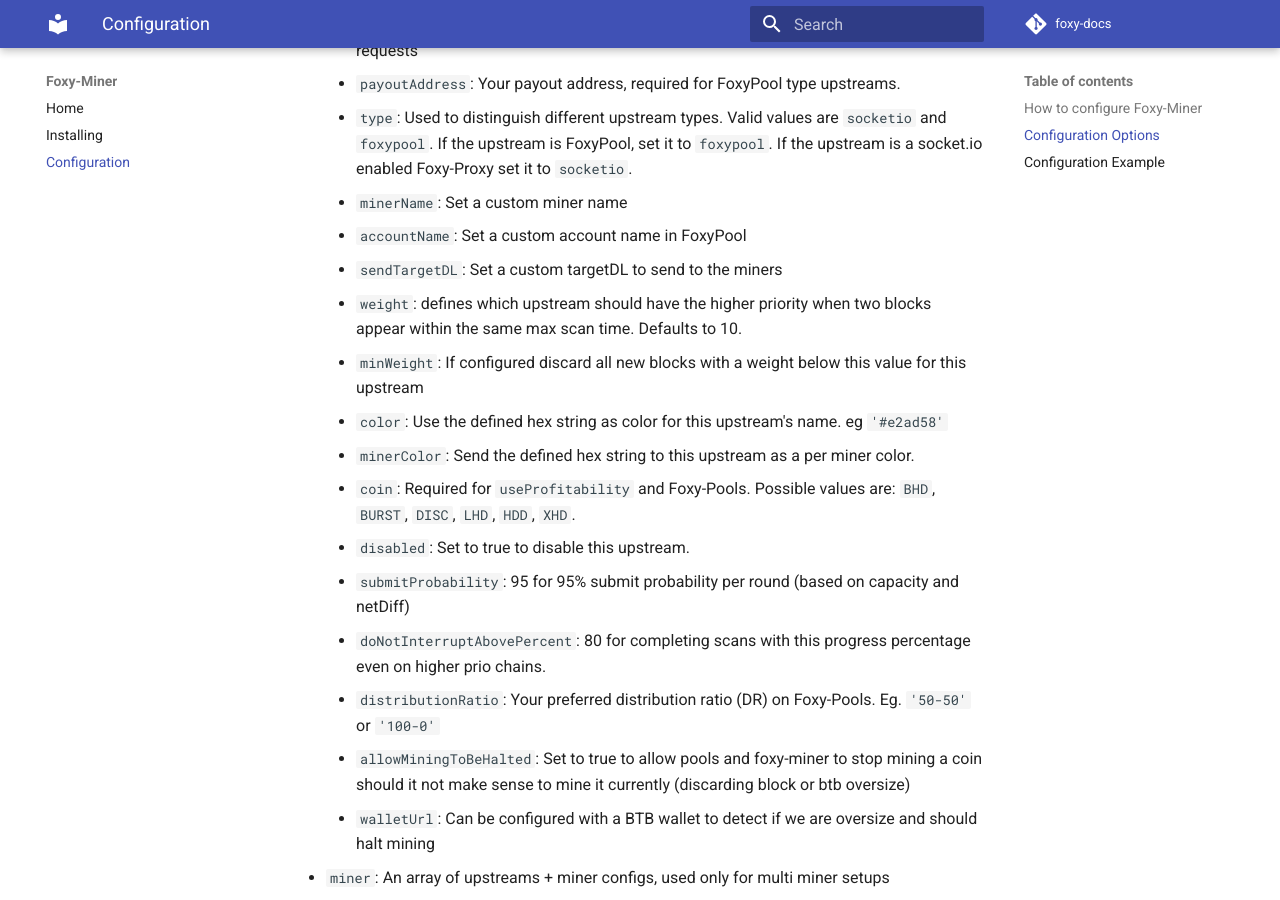
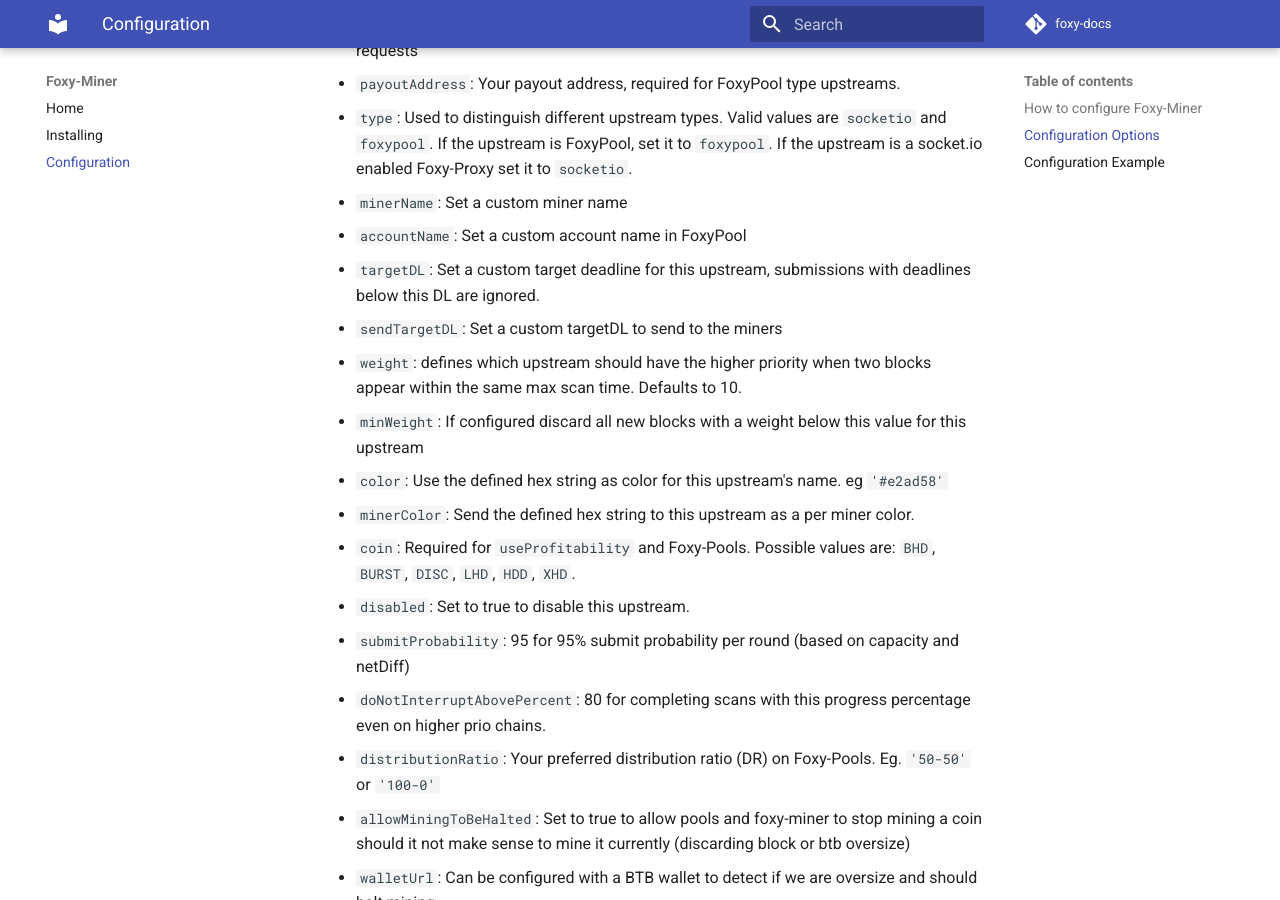
Before and after one commit to foxypool/docs, an MkDocs documentation site: the page built from docs/foxy-miner/configuration.md, in a window 1280 px wide and 900 px high, scrolled down 1378 px. Built offline with MkDocs 1.6.1 and Material for MkDocs 9.7.7, drawn with Linux system fonts in a browser that asks for light colours; comment, search, counter and statistics services are not loaded.

Commit message:
Update configuration.md

```diff
--- a/docs/foxy-miner/configuration.md
+++ b/docs/foxy-miner/configuration.md
@@ -32,6 +32,7 @@
     - `type`: Used to distinguish different upstream types. Valid values are `socketio` and `foxypool`. If the upstream is FoxyPool, set it to `foxypool`. If the upstream is a socket.io enabled Foxy-Proxy set it to `socketio`.
     - `minerName`: Set a custom miner name
     - `accountName`: Set a custom account name in FoxyPool
+    - `targetDL`: Set a custom target deadline for this upstream, submissions with deadlines below this DL are ignored.
     - `sendTargetDL`: Set a custom targetDL to send to the miners
     - `weight`: defines which upstream should have the higher priority when two blocks appear within the same max scan time. Defaults to 10.
     - `minWeight`: If configured discard all new blocks with a weight below this value for this upstream
```
